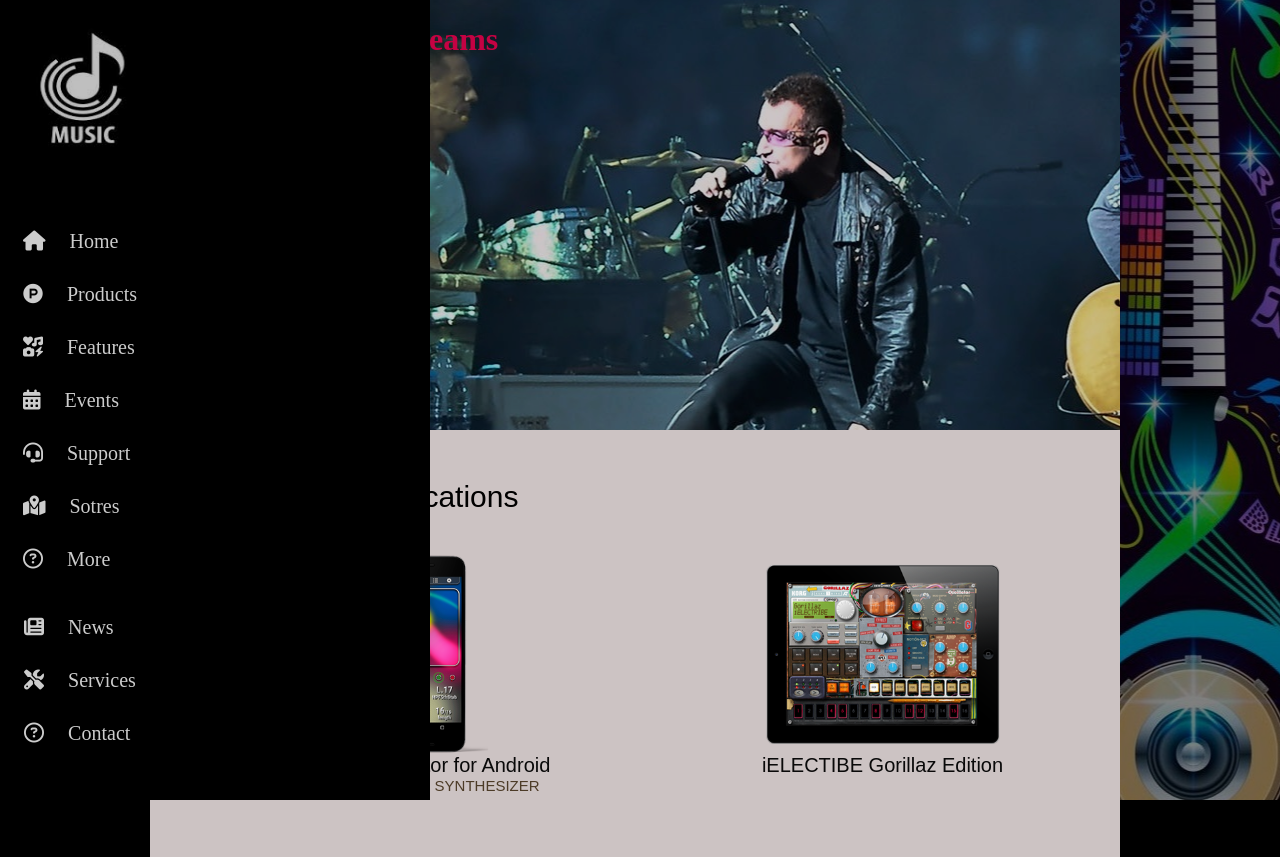
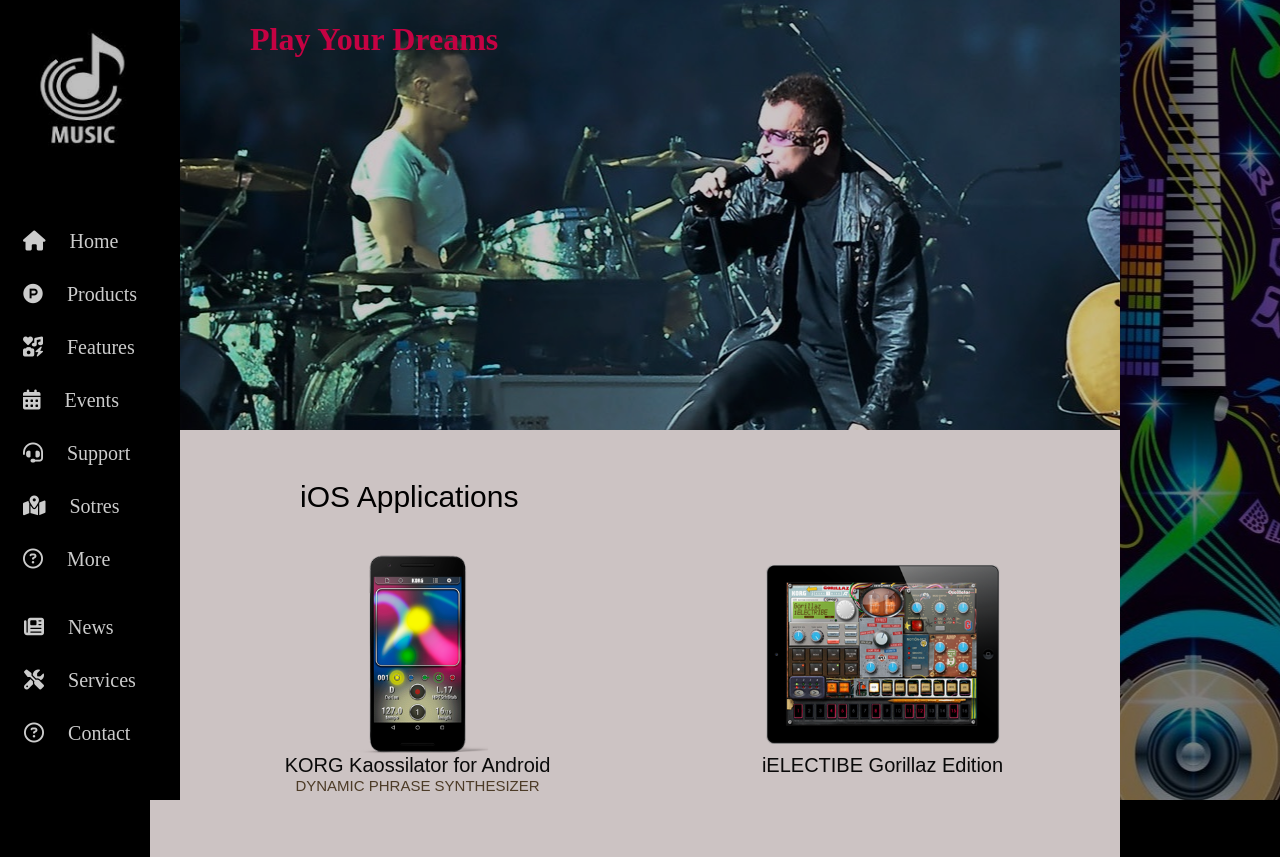
Before and after one commit to Mujtaba-Khawari/Mujtaba-Khawari, a website: page dist/index.html in a window 1280 px wide. Shown: the top 857 px of the page. Drawn offline with Linux system fonts and the light colour scheme.

Commit message:
reponsive settings changed

```diff
--- a/scss/_mobile.scss
+++ b/scss/_mobile.scss
@@ -22,13 +22,15 @@
       height: 100%;
       width:150px;
       position: fixed;
-      z-index: 1;
+      z-index: -1;
       top: 0;
       left: 0;
       border-radius: 0px;
       box-shadow:none;
+      background-image:none !important;
       background-color: rgb(0, 0, 0);
-      background-image: none;
+
+
       .logo{
         a{
           img{
@@ -227,7 +229,7 @@
       border-radius: 0px;
       box-shadow:none;
       background-color: rgb(0, 0, 0);
-      background-image: none;
+      background-image: none !important;
       .logo{
         a{
           img{
@@ -427,7 +429,7 @@
       border-radius: 0px;
       box-shadow:none;
       background-color: rgb(0, 0, 0);
-      background-image: none;
+      background-image: none !important;
       .logo{
         a{
           img{
@@ -623,14 +625,13 @@
     .sidenav-left {
       height: 100%;
       width:150px;
-      position: fixed;
       z-index: 1;
       top: 0;
       left: 0;
       border-radius: 0px;
       box-shadow:none;
       background-color: rgb(0, 0, 0);
-      background-image: none;
+      background-image: none !important;
       .logo{
         a{
           img{
@@ -862,7 +863,7 @@
       border-radius: 0px;
       box-shadow:none;
       background-color: rgb(0, 0, 0);
-      background-image: none;
+      background-image: none !important;
       .logo{
         a{
           img{
@@ -1082,7 +1083,7 @@
     }
     .sidenav-left {
       height: 100%;
-      width:430px;
+      width:180px;
       position: fixed;
       z-index: 1;
       top: 0;
@@ -1090,7 +1091,7 @@
       border-radius: 0px;
       box-shadow:none;
       background-color: rgb(0, 0, 0);
-      background-image: none;
+      background-image: none !important;
       .logo{
         a{
           img{
@@ -1319,7 +1320,7 @@
       border-radius: 0px;
       box-shadow:none;
       background-color: rgb(0, 0, 0);
-      background-image: none;
+      background-image: none !important;
       .logo{
         a{
           img{
@@ -1543,7 +1544,7 @@
       border-radius: 0px;
       box-shadow:none;
       background-color: rgb(0, 0, 0);
-      background-image: none;
+      background-image: none !important;
       .logo{
         a{
           img{
```
Also changed, not shown: dist/css/main.css.
